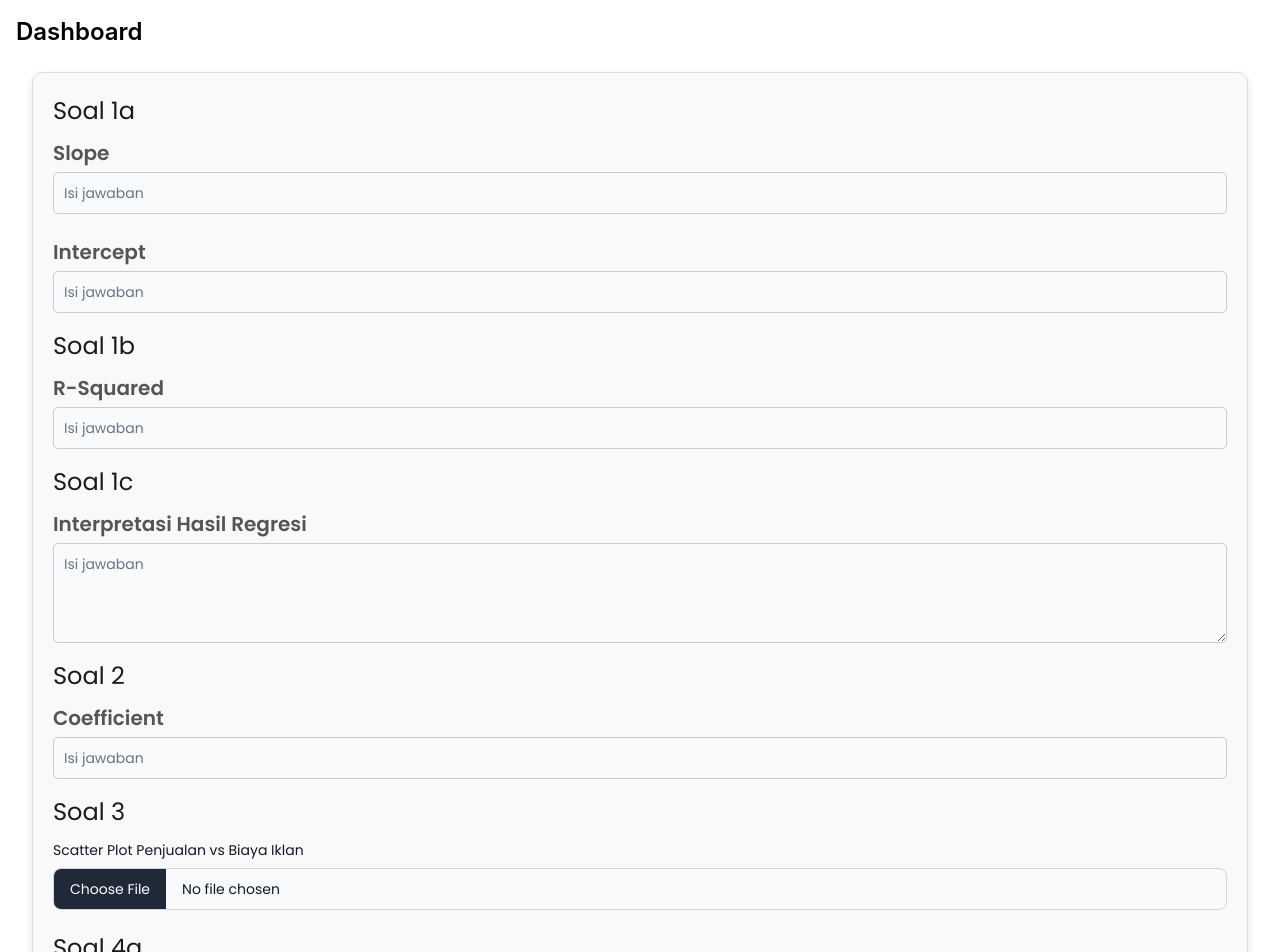
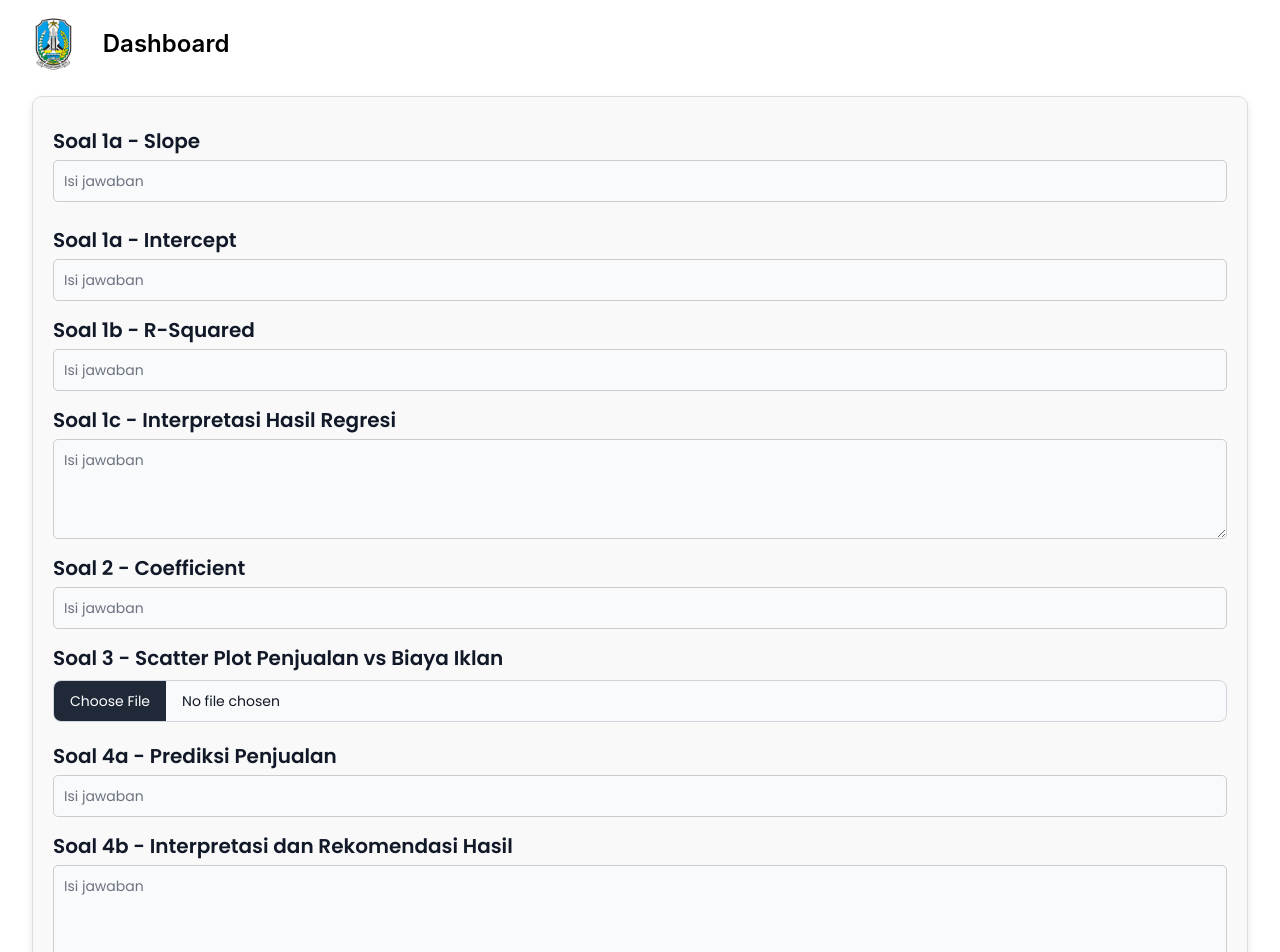
Before and after one commit to nabhylanr/frontend-bener, a React (Create React App) app in the folder frontend/client/: page / in a window 1280 px wide. Shown: the top 952 px of the page. Built offline with nearby package versions, Linux system fonts and the light colour scheme.

Commit message:
update tampilan2

```diff
--- a/frontend/client/src/App.css
+++ b/frontend/client/src/App.css
@@ -29,7 +29,6 @@ h1 {
   display: block;
   margin-bottom: 5px;
   font-weight: bold;
-  color: #555;
 }
 
 .input-section input,
--- a/frontend/client/src/App.js
+++ b/frontend/client/src/App.js
@@ -1,5 +1,6 @@
 import React, { useState } from 'react';
 import './App.css';
+import jawatimurlogo from './images/jawatimurlogo.png';
 
 function App() {
   const [slope, setSlope] = useState('');
@@ -61,99 +62,102 @@ function App() {
     <>
       <nav class="bg-white border-gray-200 dark:bg-gray-900 mb-2">
         <div class="max-w-screen-xl flex flex-wrap items-center justify-between mx-auto p-4">
+          <a href="/" class="flex items-center space-x-3 rtl:space-x-reverse">
+            <img src={jawatimurlogo} class="h-14" alt="Jawa Timur Logo" />
             <span class="self-center text-2xl font-semibold whitespace-nowrap dark:text-white">Dashboard</span>
+          </a>
         </div>
       </nav>
 
 
 
       <div className="App">
-      <h1>Soal 1a</h1>
+        {/* <h1>Soal 1a</h1> */}
         <div className="input-section">
           <div>
             <div class="mb-6">
-            <label for="slope" class="block mb-2 text-sm font-medium text-gray-900 dark:text-white text-xl">Slope</label>
+              <label for="slope" class="block mb-2 text-sm font-medium text-gray-900 dark:text-white text-xl">Soal 1a - Slope</label>
               <input type="text" id="slope" class="bg-gray-50 border border-gray-300 text-gray-900 text-sm rounded-lg focus:ring-blue-00 focus:border-blue-500 block w-full p-2.5 dark:bg-gray-700 dark:border-gray-600 dark:placeholder-gray-400 dark:text-white dark:focus:ring-blue-500 dark:focus:border-blue-500"
                 value={slope}
                 onChange={(e) => setSlope(e.target.value)}
-                   placeholder="Isi jawaban"/>
+                placeholder="Isi jawaban" />
             </div>
           </div>
           <div>
-          <label for="intercept" class="block mb-2 text-sm font-medium text-gray-900 dark:text-white text-xl">Intercept</label>
+            <label for="intercept" class="block mb-2 text-sm font-medium text-gray-900 dark:text-white text-xl">Soal 1a - Intercept</label>
             <input type="text" id="intercept" class="bg-gray-50 border border-gray-300 text-gray-900 text-sm rounded-lg focus:ring-blue-00 focus:border-blue-500 block w-full p-2.5 dark:bg-gray-700 dark:border-gray-600 dark:placeholder-gray-400 dark:text-white dark:focus:ring-blue-500 dark:focus:border-blue-500"
               value={intercept}
               onChange={(e) => setIntercept(e.target.value)}
-                   placeholder="Isi jawaban"/>
+              placeholder="Isi jawaban" />
           </div>
         </div>
 
-      <h1>Soal 1b</h1>
+        {/* <h1>Soal 1b</h1> */}
 
         <div className="input-section">
           <div>
-        <label for="r_squared" class="block mb-2 text-sm font-medium text-gray-900 dark:text-white text-xl">R-Squared</label>
+            <label for="r_squared" class="block mb-2 text-sm font-medium text-gray-900 dark:text-white text-xl">Soal 1b - R-Squared</label>
             <input type="text" id="r_squared" class="bg-gray-50 border border-gray-300 text-gray-900 text-sm rounded-lg focus:ring-blue-00 focus:border-blue-500 block w-full p-2.5 dark:bg-gray-700 dark:border-gray-600 dark:placeholder-gray-400 dark:text-white dark:focus:ring-blue-500 dark:focus:border-blue-500"
               value={r_squared}
               onChange={(e) => setRSquared(e.target.value)}
-                   placeholder="Isi jawaban"/>
+              placeholder="Isi jawaban" />
           </div>
         </div>
 
-      <h1>Soal 1c</h1>
+        {/* <h1>Soal 1c</h1> */}
 
         <div className="input-section">
           <div>
-
-        <label for="interpretation" class="block mb-2 text-sm font-medium text-gray-900 dark:text-white text-xl">Interpretasi Hasil Regresi</label>
+            <label for="interpretation" class="block mb-2 text-sm font-medium text-gray-900 dark:text-white text-xl">Soal 1c - Interpretasi Hasil Regresi</label>
             <textarea id="message" rows="4" class="block p-2.5 w-full text-sm text-gray-900 bg-gray-50 rounded-lg border border-gray-300 focus:ring-blue-500 focus:border-blue-500 dark:bg-gray-700 dark:border-gray-600 dark:placeholder-gray-400 dark:text-white dark:focus:ring-blue-500 dark:focus:border-blue-500"
               value={interpretation}
               onChange={(e) => setInterpretation(e.target.value)}
-                   placeholder="Isi jawaban"/>
+              placeholder="Isi jawaban" />
           </div>
         </div>
 
-      <h1>Soal 2</h1>
+        {/* <h1>Soal 2</h1> */}
 
         <div className="input-section">
           <div>
-        <label for="coefficient" class="block mb-2 text-sm font-medium text-gray-900 dark:text-white text-xl">Coefficient</label>
+            <label for="coefficient" class="block mb-2 text-sm font-medium text-gray-900 dark:text-white text-xl">Soal 2 - Coefficient</label>
             <input type="text" id="coefficientd" class="bg-gray-50 border border-gray-300 text-gray-900 text-sm rounded-lg focus:ring-blue-00 focus:border-blue-500 block w-full p-2.5 dark:bg-gray-700 dark:border-gray-600 dark:placeholder-gray-400 dark:text-white dark:focus:ring-blue-500 dark:focus:border-blue-500"
               value={coefficient}
               onChange={(e) => setCoefficient(e.target.value)}
-                   placeholder="Isi jawaban"/>
+              placeholder="Isi jawaban" />
           </div>
         </div>
 
-    <h1>Soal 3</h1>
+        {/* <h1>Soal 3</h1> */}
+
         <div>
-          <label class="block mb-2 text-sm font-medium text-gray-900 dark:text-white" for="scatter">Scatter Plot Penjualan vs Biaya Iklan</label>
+          <label class="block mb-2 text-sm font-bold text-gray-900 dark:text-white text-xl " for="scatter">Soal 3 - Scatter Plot Penjualan vs Biaya Iklan</label>
           <input class="block w-full mb-5 text-sm text-gray-900 border border-gray-300 rounded-lg cursor-pointer bg-gray-50 dark:text-gray-400 focus:outline-none dark:bg-gray-700 dark:border-gray-600 dark:placeholder-gray-400" id="scatter" type="file"
             accept=".png, .jpg, .jpeg"
             onChange={handleImageChange} />
         </div>
 
-      <h1>Soal 4a</h1>
+        {/* <h1>Soal 4a</h1> */}
 
         <div className="input-section">
           <div>
-        <label for="prediction" class="block mb-2 text-sm font-medium text-gray-900 dark:text-white text-xl">Prediksi Penjualan</label>
+            <label for="prediction" class="block mb-2 text-sm font-medium text-gray-900 dark:text-white text-xl">Soal 4a - Prediksi Penjualan</label>
             <input type="text" id="prediction" class="bg-gray-50 border border-gray-300 text-gray-900 text-sm rounded-lg focus:ring-blue-00 focus:border-blue-500 block w-full p-2.5 dark:bg-gray-700 dark:border-gray-600 dark:placeholder-gray-400 dark:text-white dark:focus:ring-blue-500 dark:focus:border-blue-500"
               value={prediction}
               onChange={(e) => setPrediction(e.target.value)}
-                   placeholder="Isi jawaban"/>
+              placeholder="Isi jawaban" />
           </div>
         </div>
 
-      <h1>Soal 4b</h1>
+        {/* <h1>Soal 4b</h1> */}
 
         <div className="input-section">
           <div>
-        <label for="recommendation" class="block mb-2 text-sm font-medium text-gray-900 dark:text-white text-xl">Interpretasi dan Rekomendasi Hasil</label>
+            <label for="recommendation" class="block mb-2 text-sm font-medium text-gray-900 dark:text-white text-xl">Soal 4b - Interpretasi dan Rekomendasi Hasil</label>
             <textarea id="message" rows="4" class="block p-2.5 w-full text-sm text-gray-900 bg-gray-50 rounded-lg border border-gray-300 focus:ring-blue-500 focus:border-blue-500 dark:bg-gray-700 dark:border-gray-600 dark:placeholder-gray-400 dark:text-white dark:focus:ring-blue-500 dark:focus:border-blue-500"
               value={recommendation}
               onChange={(e) => setRecommendation(e.target.value)}
-                   placeholder="Isi jawaban"/>
+              placeholder="Isi jawaban" />
 
           </div>
         </div>
```
Also changed, not shown: frontend/client/src/images/jawatimurlogo.png (added). Lines whose indentation alone changed are shown as unchanged.
